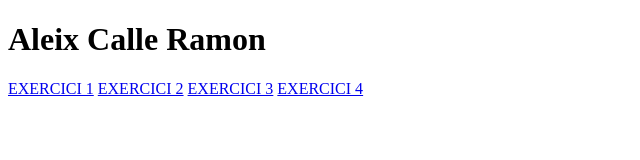
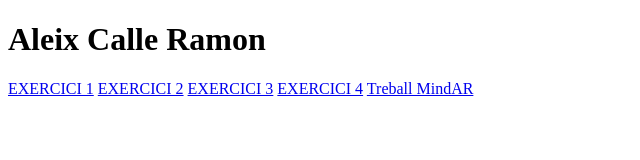
Before and after one commit to HikaruRyu/Ex1HTMLaleix, a plain HTML site: page index.html in a window 1280 px wide. Shown: the whole page, without its empty margins (0-640 px from the left). Drawn offline with Linux system fonts and the light colour scheme.

Commit message:
Update index.html

```diff
--- a/index.html
+++ b/index.html
@@ -11,5 +11,6 @@
     <a href="Exercici2/ex2.html">EXERCICI 2</a>
     <a href="Exercici3/ex3.html">EXERCICI 3</a>
     <a href="Exercici4/ex4.html">EXERCICI 4</a>
+    <a href="Treball M4/MindAR.html">Treball MindAR</a>
 </body>
 </html>
```
